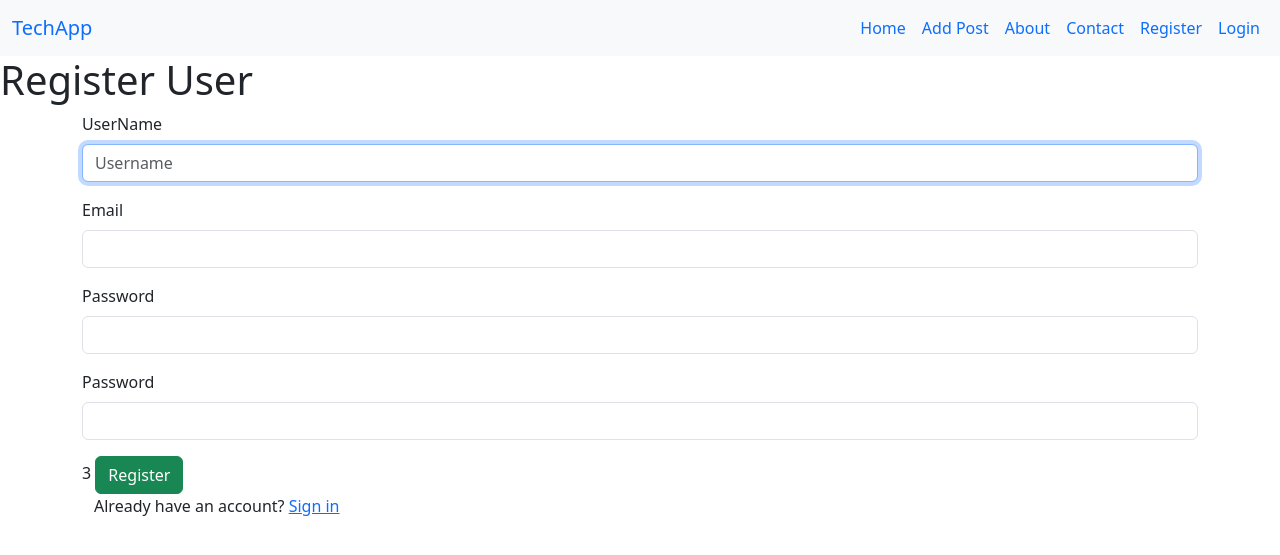
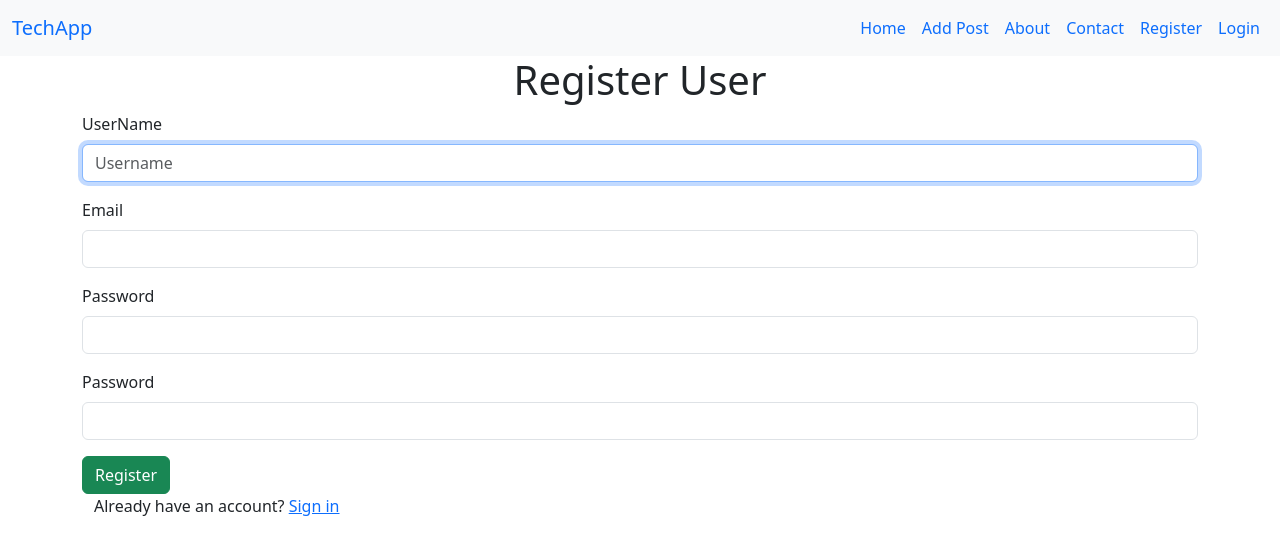
Before and after one commit to Blard-omu/Django-TechApp, a Django app: page /auths/register/ in a window 1280 px wide. Shown: the top 555 px of the page. Run offline with Django 4.2, Linux system fonts and the light colour scheme; some libraries are stand-ins or nearby versions.

Commit message:
product added

```diff
--- a/template/register.html
+++ b/template/register.html
@@ -2,7 +2,7 @@
 
 
 {% block body %}
-<h1>Register User</h1>
+<h1 class="text-center">Register User</h1>
 <div class="container">
     <div class="row">
         <div class="col-12">
@@ -23,7 +23,7 @@
                 <div class="mb-3">
                     <label for="exampleInputPassword1" class="form-label">Password</label>
                     {{form.password2}}
-                </div>3
+                </div>
 
                 <button type="submit" class="btn btn-success">Register</button>
                 <div class="container">
```
Also changed, not shown: db.sqlite3, media/entertainment_pics.jpg (added), media/new_img.jpg (added), 2 other files.
